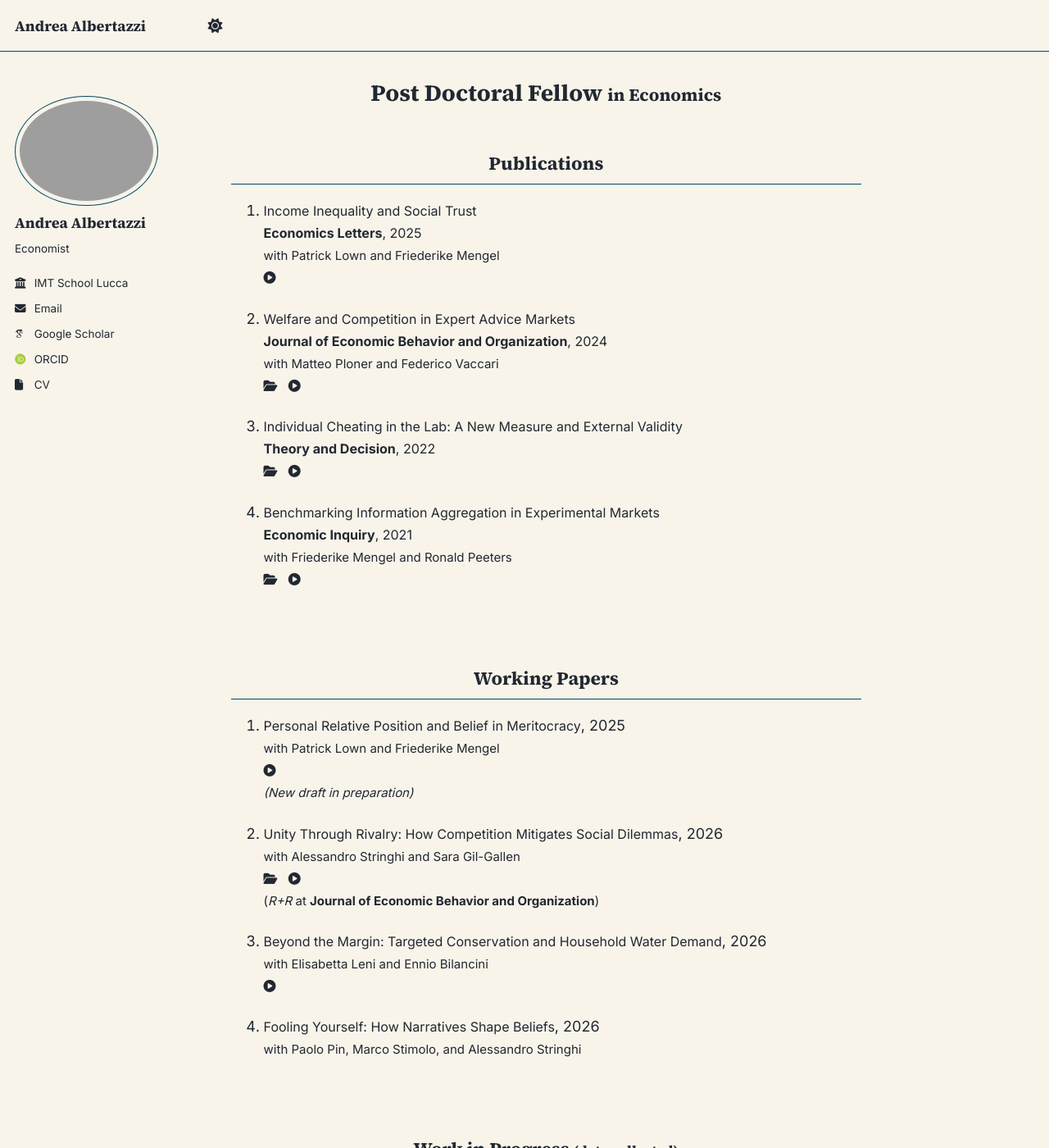
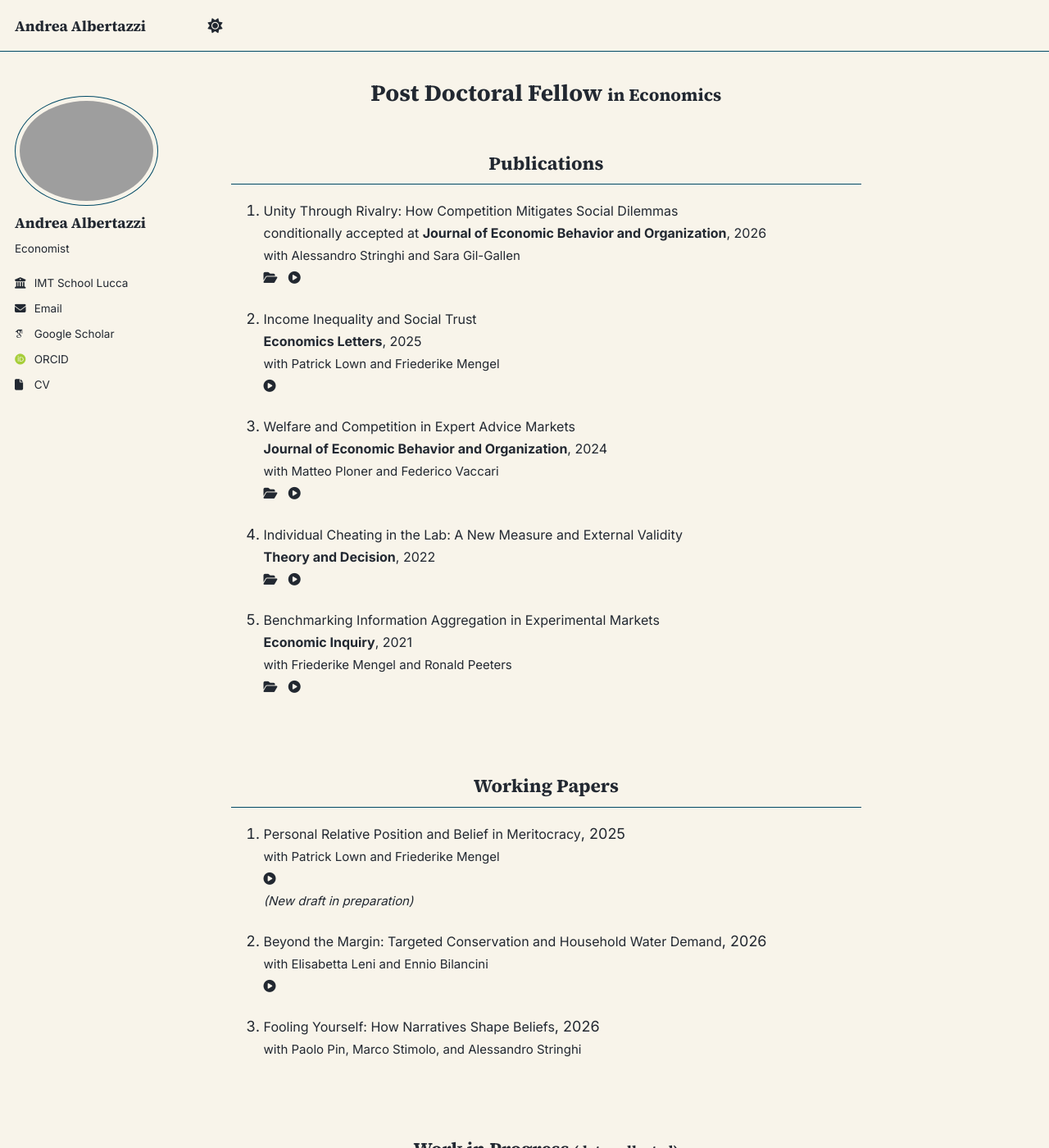
Before and after one commit to tazze87/tazze87.github.io, a Jekyll site: the page built from _pages/about.md, in a window 1280 px wide and 1400 px high. Shown: the whole window at 82% size. Built offline with Jekyll 4.4.1, drawn with Linux system fonts in a browser that asks for light colours; some web fonts are replaced; a script that is not in the unit is left out; part of the change alters nothing that is shown.

Commit message:
Update about.md

```diff
--- a/_pages/about.md
+++ b/_pages/about.md
@@ -7,6 +7,21 @@ author_profile: true
 
 
 <h2 style="text-align:center;">Publications</h2>
+
+1. <a href="/files/The_enemy_of_my_enemy.pdf" target="_blank" rel="noopener noreferrer" style="font-size:16px;">
+     Unity Through Rivalry: How Competition Mitigates Social Dilemmas</a><br>
+     <span style="font-size:16px;">conditionally accepted at **Journal of Economic Behavior and Organization**, 2026</span><br>
+    <span style="font-size:15px;">
+    with <a href="https://sites.google.com/view/alessandrostringhi" target="_blank" rel="noopener noreferrer">Alessandro Stringhi</a>
+    and <a href="https://scholar.google.com/citations?user=Rmg1qDgAAAAJ&hl=es" target="_blank" rel="noopener noreferrer">Sara Gil-Gallen</a><br>
+         <a class="icon-link" href="https://github.com/tazze87/tazze87.github.io/tree/master/files/dataSGA_enemy" target="_blank" rel="noopener noreferrer">
+        <i class="fas fa-folder-open" aria-hidden="true"></i>
+      </a>
+      <a class="icon-link" href="/video.html?src=/files/The_Enemy_of_My_Enemy.mp4&title=Unity%20Through%20Rivalry" target="_blank" rel="noopener noreferrer">
+        <i class="fas fa-play-circle" aria-hidden="true"></i>
+      </a>
+    </span>
+
 
 1. <a href="/files/ALM_Inequality_Trust.pdf" target="_blank" rel="noopener noreferrer" style="font-size:16px;">
      Income Inequality and Social Trust
@@ -80,22 +95,7 @@ author_profile: true
    </span>
 
 
-2. <a href="/files/The_enemy_of_my_enemy.pdf" target="_blank" rel="noopener noreferrer" style="font-size:16px;">
-     Unity Through Rivalry: How Competition Mitigates Social Dilemmas</a>, 2026<br>
-    <span style="font-size:15px;">
-    with <a href="https://sites.google.com/view/alessandrostringhi" target="_blank" rel="noopener noreferrer">Alessandro Stringhi</a>
-    and <a href="https://scholar.google.com/citations?user=Rmg1qDgAAAAJ&hl=es" target="_blank" rel="noopener noreferrer">Sara Gil-Gallen</a><br>
-         <a class="icon-link" href="https://github.com/tazze87/tazze87.github.io/tree/master/files/dataSGA_enemy" target="_blank" rel="noopener noreferrer">
-        <i class="fas fa-folder-open" aria-hidden="true"></i>
-      </a>
-      <a class="icon-link" href="/video.html?src=/files/The_Enemy_of_My_Enemy.mp4&title=Unity%20Through%20Rivalry" target="_blank" rel="noopener noreferrer">
-        <i class="fas fa-play-circle" aria-hidden="true"></i>
-      </a>
-         <br>(*R+R* at **Journal of Economic Behavior and Organization**)
-    </span>
-
-
-3. <a href="/files/Beyond the Margin_V1.pdf" target="_blank" rel="noopener noreferrer" style="font-size:16px;">
+2. <a href="/files/Beyond the Margin_V1.pdf" target="_blank" rel="noopener noreferrer" style="font-size:16px;">
      Beyond the Margin: Targeted Conservation and Household Water Demand</a>, 2026<br>
     <span style="font-size:15px;">
     with <a href="https://sites.google.com/view/elisabettaleni/home" target="_blank" rel="noopener noreferrer">Elisabetta Leni</a>
@@ -105,7 +105,7 @@ author_profile: true
     </a>
     </span>
 
-4. <a href="/files/APSS_Narratives.pdf" target="_blank" rel="noopener noreferrer" style="font-size:16px;">
+2. <a href="/files/APSS_Narratives.pdf" target="_blank" rel="noopener noreferrer" style="font-size:16px;">
      Fooling Yourself: How Narratives Shape Beliefs</a>, 2026<br>
     <span style="font-size:15px;">
     with <a href="https://www.paolopin.com" target="_blank" rel="noopener noreferrer">Paolo Pin</a>,
```
